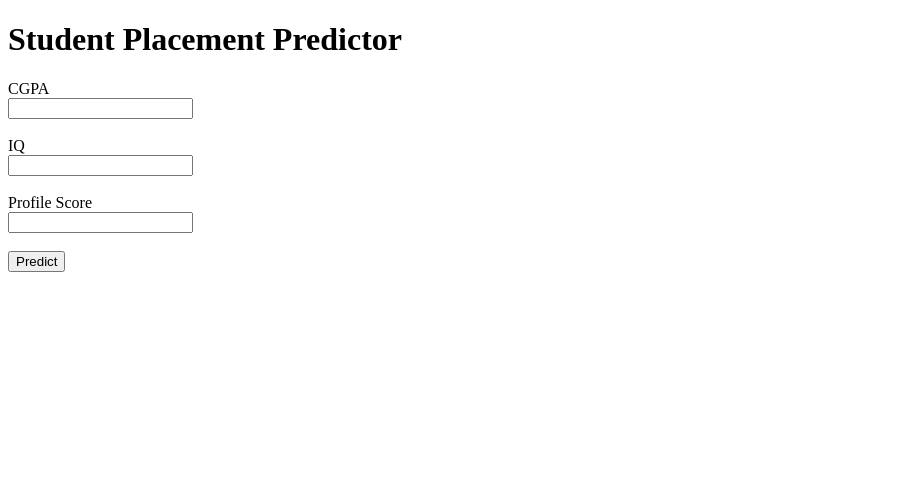
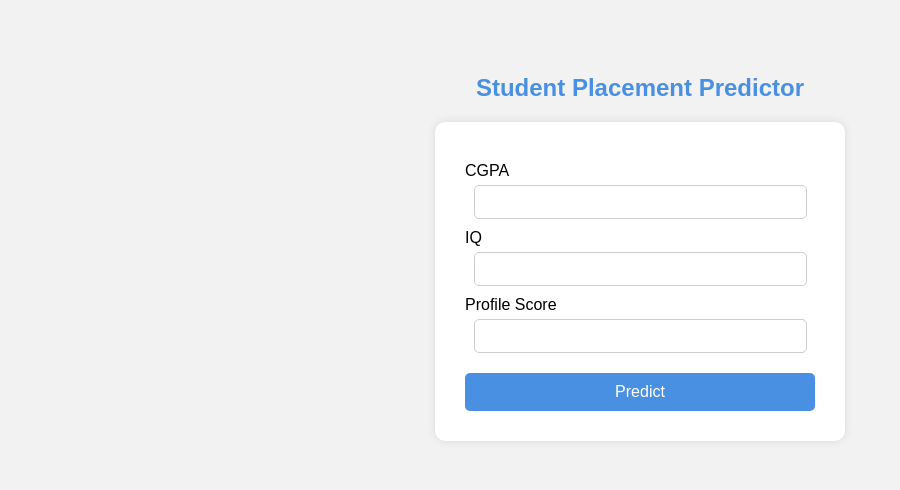
Before and after one commit to shravani-thorat/student-placement-prediction-, a Python web app: template templates/index.html in a window 1280 px wide. Shown: the top 490 px of the page, without its empty margins (0-900 px from the left). Run offline with Jinja, Linux system fonts and the light colour scheme; the template is opened without the code that fills it, so the values that code supplies are empty.

Commit message:
student placement predict

```diff
--- a/templates/index.html
+++ b/templates/index.html
@@ -2,26 +2,93 @@
 <html lang="en">
 <head>
     <meta charset="UTF-8">
+    <meta name="viewport" content="width=device-width, initial-scale=1.0">
     <title>Student Placement Predictor</title>
+    <style>
+        body {
+            font-family: Arial, sans-serif;
+            background-color: #f2f2f2;
+            text-align: center;
+            padding: 50px;
+        }
+
+        .container {
+            background: white;
+            padding: 30px;
+            border-radius: 10px;
+            width: 350px;
+            margin: auto;
+            box-shadow: 0px 0px 10px rgba(0, 0, 0, 0.1);
+        }
+
+        h1 {
+            color: #4a90e2;
+            font-size: 24px;
+            margin-bottom: 20px;
+        }
+
+        label {
+            font-size: 16px;
+            display: block;
+            margin-top: 10px;
+            text-align: left;
+        }
+
+        input[type="text"] {
+            width: 90%;
+            padding: 8px;
+            border: 1px solid #ccc;
+            border-radius: 5px;
+            margin-top: 5px;
+            font-size: 14px;
+        }
+
+        input[type="submit"] {
+            background: #4a90e2;
+            color: white;
+            border: none;
+            padding: 10px;
+            width: 100%;
+            font-size: 16px;
+            border-radius: 5px;
+            margin-top: 20px;
+            cursor: pointer;
+            transition: 0.3s;
+        }
+
+        input[type="submit"]:hover {
+            background: #357abd;
+        }
+
+        .result-box {
+            margin-top: 20px;
+            font-size: 18px;
+            color: #333;
+            font-weight: bold;
+        }
+    </style>
 </head>
 <body>
 
     <h1>Student Placement Predictor</h1>
-    {% if result %}
-        <p>{{ result }}</p>
-    {% endif %}
-    <form method="post" action="/predict">
-        <label>CGPA</label><br>
-        <input type="text" name="cgpa"><br><br>
+    <div class="container">
+        <form method="post" action="/predict">
+            <label>CGPA</label>
+            <input type="text" name="cgpa" required>
 
-        <label>IQ</label><br>
-        <input type="text" name="iq"><br><br>
+            <label>IQ</label>
+            <input type="text" name="iq" required>
 
-        <label>Profile Score</label><br>
-        <input type="text" name="profile_score"><br><br>
+            <label>Profile Score</label>
+            <input type="text" name="profile_score" required>
 
-        <input type="submit" value="Predict"><br><br>
-    </form>
+            <input type="submit" value="Predict">
+        </form>
+
+        {% if result %}
+            <div class="result-box">{{ result }}</div>
+        {% endif %}
+    </div>
 
 </body>
 </html>
```
